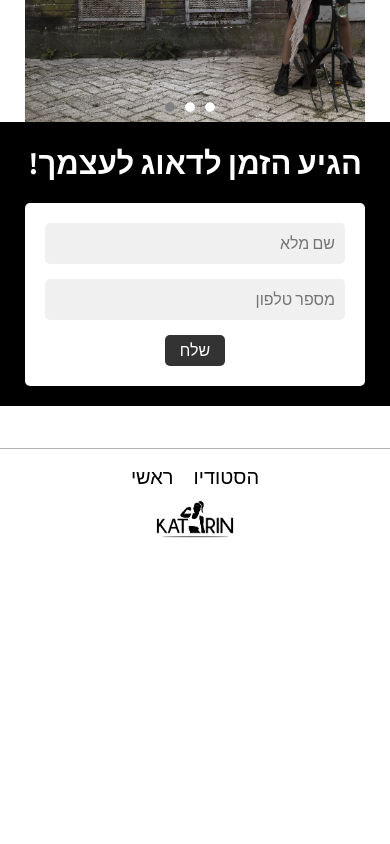
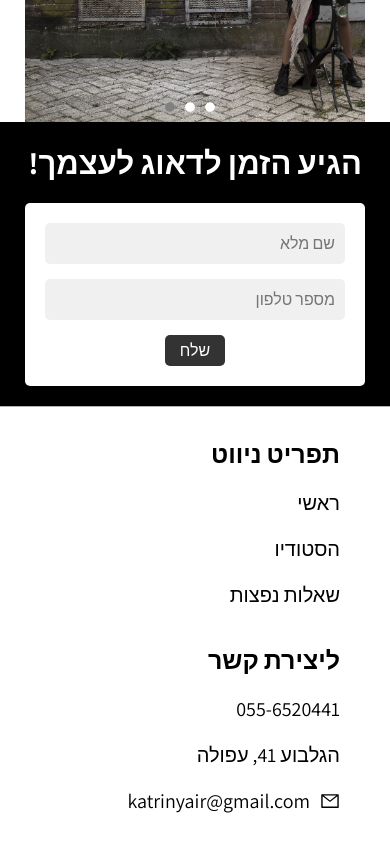
Before and after one commit to shaharyair/katrin-studio-Landing-page, a React (Vite) app: page / in a window 390 px wide. Shown: the part 3823-4667 px from the top of the page. Before the commit the page ends 4379 px from the top, so only its background shows below. Built offline with nearby package versions, Linux system fonts and the light colour scheme.

Commit message:
added style and responsive layout

```diff
--- a/src/Components/Footer/Footer.css
+++ b/src/Components/Footer/Footer.css
@@ -3,35 +3,37 @@
 }
 
 .footer {
-  position: sticky;
-  top: 0;
-  left: 0;
   width: 100%;
+  height: 100%;
   background-color: rgba(255, 255, 255);
-  padding: 1.5rem;
-  margin-top: 5vh;
+  padding: 2rem 0 3rem 0;
   display: flex;
-  justify-content: center;
+  justify-content: start;
+  align-items: center;
+  direction: rtl;
   border-top: 0.05rem solid rgba(0, 0, 0, 0.3);
+  position: relative;
 }
 
 .footer__container {
-  max-width: 60%;
-  width: 100%;
-  display: flex;
-  flex-direction: column;
-  justify-content: end;
+  display: grid;
+  justify-content: center;
   align-items: center;
-  gap: 1rem;
+  white-space: nowrap;
+  direction: rtl;
+  grid-gap: 2.5rem;
+  margin-right: 5rem;
 }
 
 .footer__nav ul {
   display: flex;
   justify-content: center;
-  align-items: center;
+  align-items: start;
   flex-wrap: wrap;
+  flex-direction: column;
   list-style: none;
   gap: 2rem;
+  direction: rtl;
 }
 
 .footer__nav-link {
@@ -44,7 +46,61 @@
   color: var(--color-main);
 }
 
-.footer__nav-logo > img {
-  width: 8rem;
+.footer__nav-logo {
+  display: none;
+}
+
+.footer-info > ul {
+  display: flex;
+  justify-content: center;
+  align-items: start;
+  flex-wrap: wrap;
+  flex-direction: column;
+  list-style: none;
+  gap: 2rem;
+  direction: rtl;
+}
+
+.footer-info-item {
+  font-size: var(--footer-fontSize);
+  transition: all 0.3s ease-in-out;
   cursor: pointer;
+  display: flex;
+  align-items: center;
 }
+
+.footer-icon {
+  margin-left: 1rem;
+}
+
+.footer-title {
+  margin: 1rem 0 2rem 0;
+  font-weight: 600;
+  font-size: calc(var(--footer-fontSize) + 0.5rem);
+}
+
+@media only screen and (min-width: 768px) {
+  .footer {
+    justify-content: center;
+  }
+
+  .footer__container {
+    grid-template-columns: repeat(2, auto);
+    grid-template-rows: repeat(2, auto);
+    grid-column-gap: 20rem;
+    grid-row-gap: 4rem;
+    margin-right: initial;
+  }
+
+  .footer__nav-logo {
+    display: grid;
+    place-items: center;
+    grid-row: 2;
+    grid-column: 1/3;
+  }
+
+  .footer__nav-logo > img {
+    width: 10rem;
+    cursor: pointer;
+  }
+}
--- a/src/Components/Footer/Footer.jsx
+++ b/src/Components/Footer/Footer.jsx
@@ -1,15 +1,18 @@
 import React from "react";
 import "./Footer.css";
 import { Link as ScrollLink } from "react-scroll";
+import { AiOutlineMail } from "react-icons/ai";
 
 function Footer() {
   return (
     <>
       <div className='footer'>
         <div className='footer__container'>
-          <nav className='footer__nav'>
+          <div className='footer__nav'>
+            <h1 className='footer-title'>תפריט ניווט</h1>
+            <nav>
               <ul>
-              <li className='footer__nav-item'>
+                <li>
                   <ScrollLink
                     to='hero'
                     spy={true}
@@ -21,7 +24,7 @@ function Footer() {
                     ראשי
                   </ScrollLink>
                 </li>
-              <li className='footer__nav-item'>
+                <li>
                   <ScrollLink
                     to='studio'
                     spy={true}
@@ -33,8 +36,33 @@ function Footer() {
                     הסטודיו
                   </ScrollLink>
                 </li>
+                <li>
+                  <ScrollLink
+                    to='faq'
+                    spy={true}
+                    smooth={true}
+                    offset={-70}
+                    duration={500}
+                    className='footer__nav-link'
+                  >
+                    שאלות נפצות
+                  </ScrollLink>
+                </li>
               </ul>
             </nav>
+          </div>
+          <div className='footer-info'>
+            <h1 className='footer-title'>ליצירת קשר</h1>
+            <ul>
+              <li className='footer-info-item'>055-6520441</li>
+              <li className='footer-info-item'>הגלבוע 41, עפולה</li>
+              <li className='footer-info-item'>
+                <AiOutlineMail className='footer-icon' />
+                katrinyair@gmail.com
+              </li>
+            </ul>
+          </div>
+
           <ScrollLink
             to='hero'
             spy={true}
```
Lines whose indentation alone changed are shown as unchanged.
